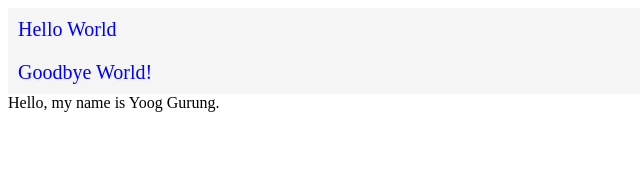
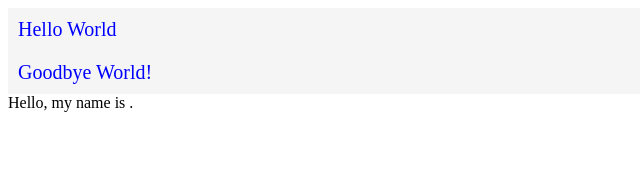
Before and after one commit to yugmani/egg-component, a React (Create React App) app: page / in a window 1280 px wide. Shown: the top 184 px of the page, without its empty margins (0-640 px from the left). Built offline with nearby package versions, Linux system fonts and the light colour scheme.

Commit message:
propTypes

```diff
--- a/src/App.js
+++ b/src/App.js
@@ -9,7 +9,7 @@ export default function App() {
     <div className="container">
       <Message text="Hello World" />
       {Message({ text: 'Goodbye World!' })}
-      <SayHello firstName = "Yoog" lastName="Gurung"/>
+      <SayHello firstName={true} lastName={false} />
     </div>
   );
 }
--- a/src/SayHello.js
+++ b/src/SayHello.js
@@ -1,6 +1,6 @@
 import React from 'react';
 
-export default function SayHello({ firstName, lastName }) {
+function SayHello({ firstName, lastName }) {
   return (
     <div>
       Hello, my name is {firstName} {lastName}.
@@ -8,8 +8,21 @@ export default function SayHello({ firstName, lastName }) {
   );
 }
 
-// SayHello.propTypes = {
-//   firstName(props, propName, componentName){
+const PropTypes = {
+  string(props, propName, componentName) {
+    if (typeof props[propName] !== 'string') {
+      return new Error(
+        `Hey, the component ${componentName} needs the prop ${propName} to be a string, but you passed a ${typeof props[
+          propName
+        ]}`
+      );
+    }
+  },
+};
 
-//   }
-// }
+SayHello.propTypes = {
+  firstName: PropTypes.string,
+  lastName: PropTypes.string,
+};
+
+export default SayHello;
```
